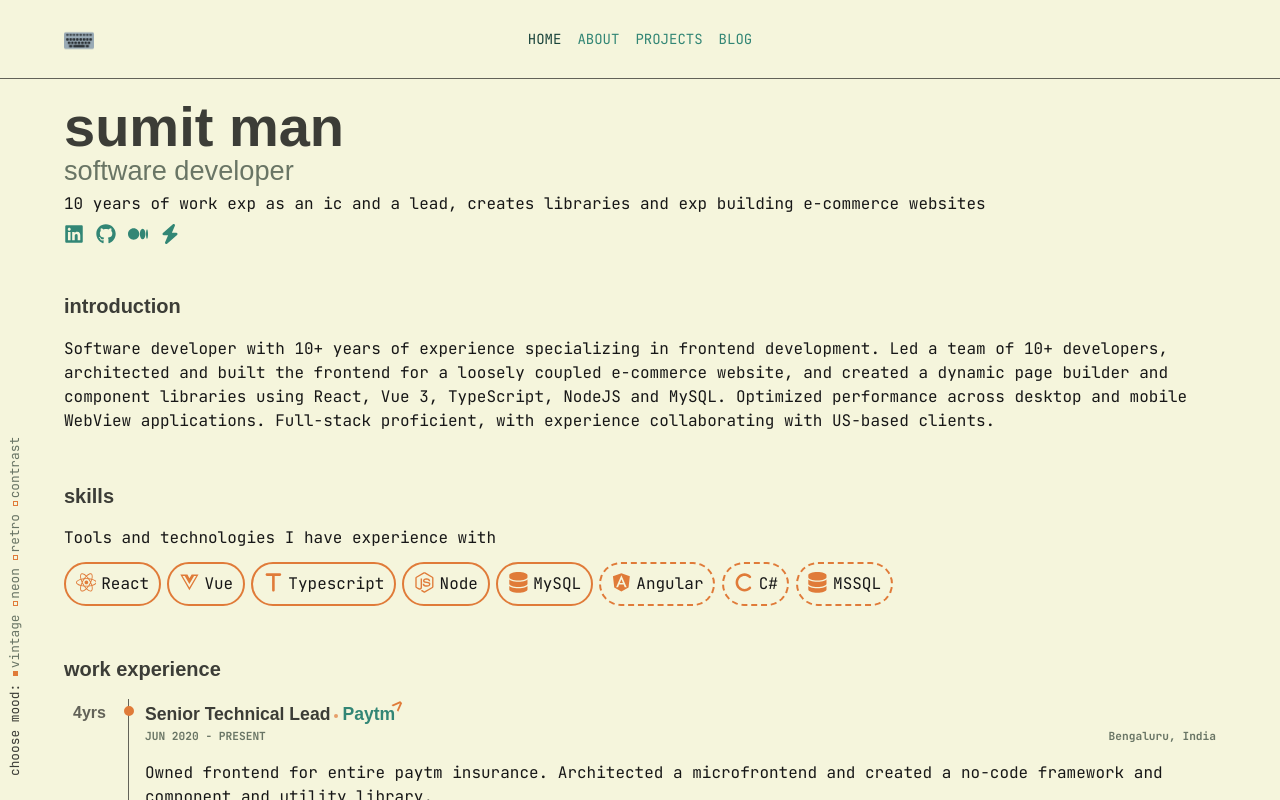
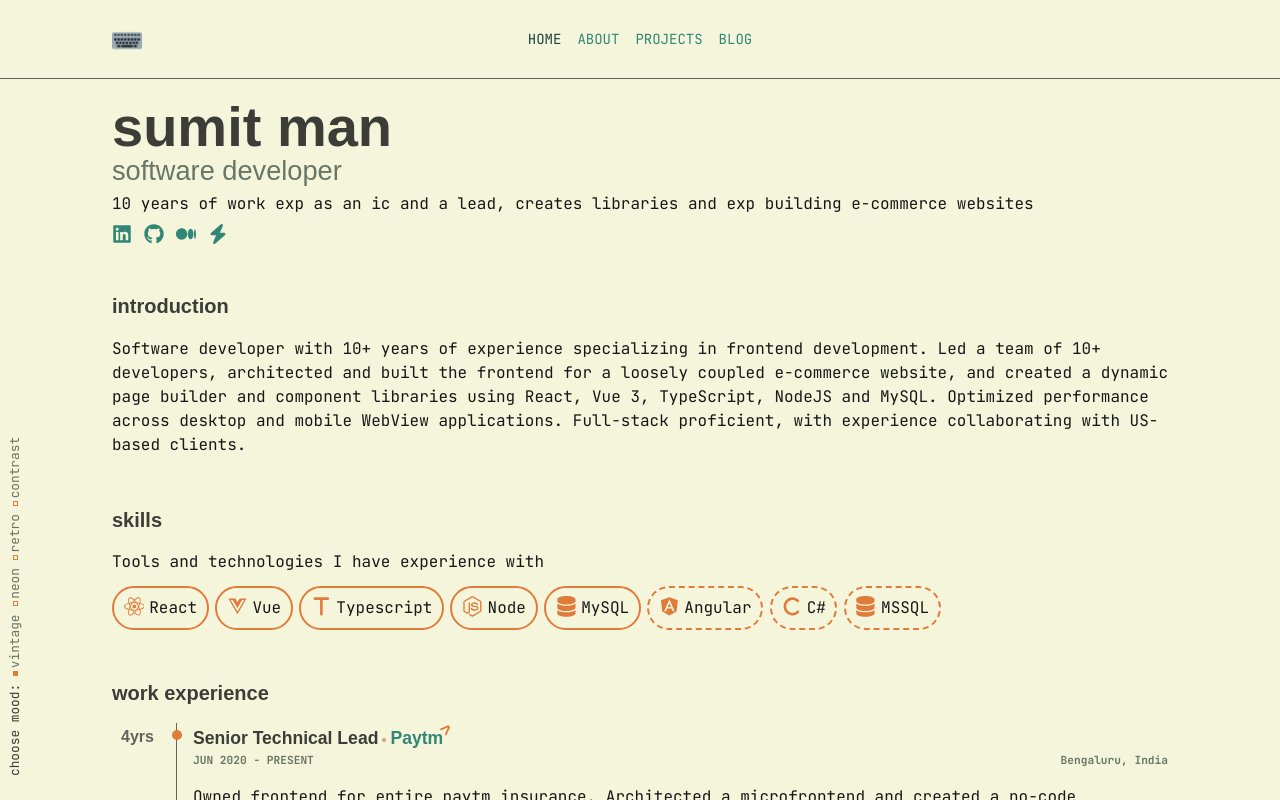
Before and after one commit to summitmman/my-portfolio, a Next.js app: page / in a window 1280 px wide. Shown: the top 800 px of the page. Built offline with nearby package versions, Linux system fonts and the light colour scheme; a web font is replaced by a local one.

Commit message:
fix container

```diff
--- a/app/globals.css
+++ b/app/globals.css
@@ -43,7 +43,7 @@ a:hover {
 
 
 .my-container {
-  @apply container mx-auto px-8 sm:px-16;
+  @apply container mx-auto px-8 sm:px-28;
 }
 
 .pill-container > * {
```
